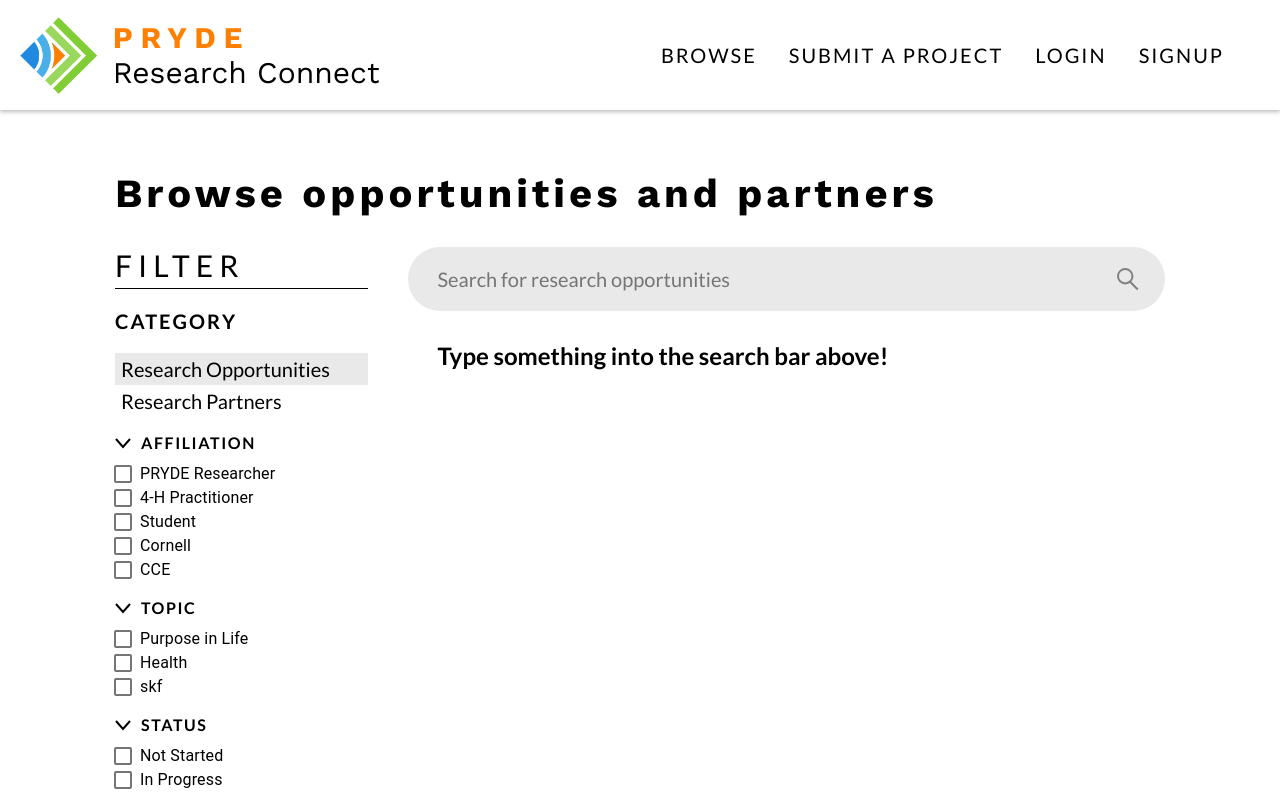
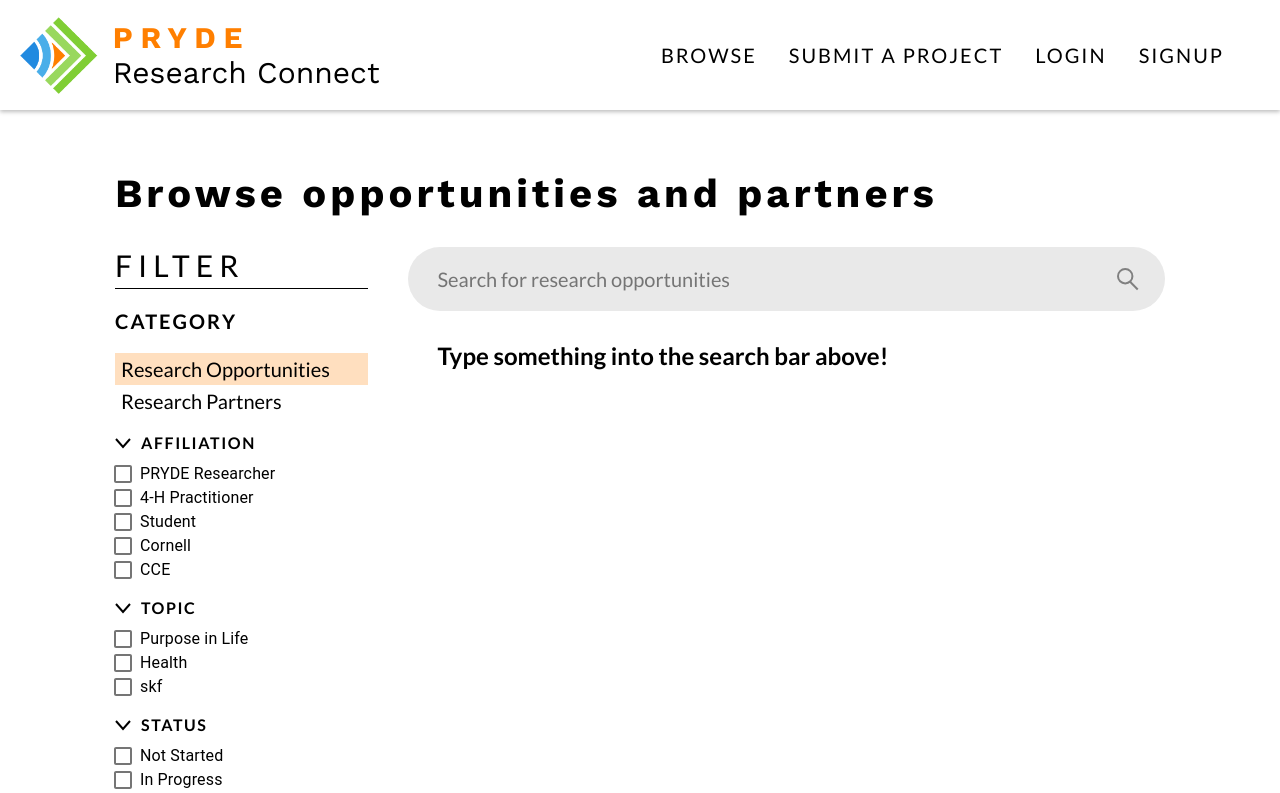
Before and after one commit to gnaww/pryde-connect, a React (Create React App) app in the folder frontend/: page /browse in a window 1280 px wide. Shown: the top 793 px of the page. Built offline with nearby package versions, Linux system fonts and the light colour scheme.

Commit message:
changed highlight color

```diff
--- a/frontend/src/styles/Browse.module.css
+++ b/frontend/src/styles/Browse.module.css
@@ -75,7 +75,7 @@
 }
 
 .filtersContainer .activeCategory {
-    background-color: #E9E9E9;
+    background-color: #FFDFBF;
 }
 
 .searchResultsContainer {
```
